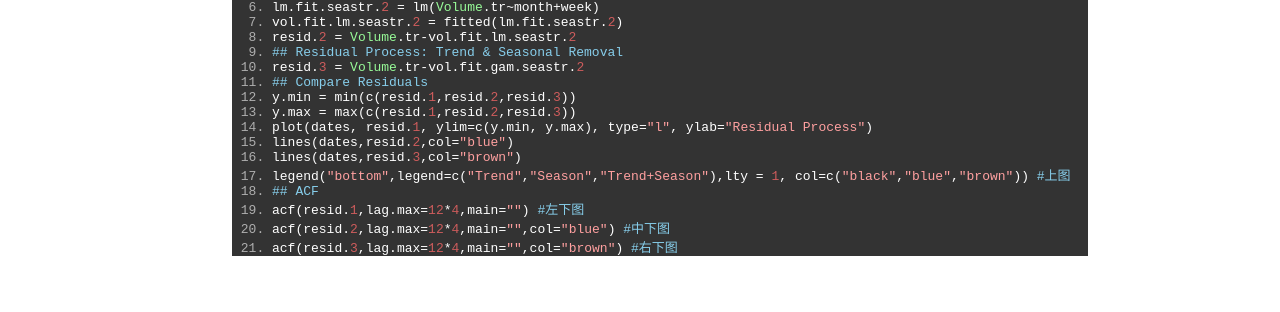
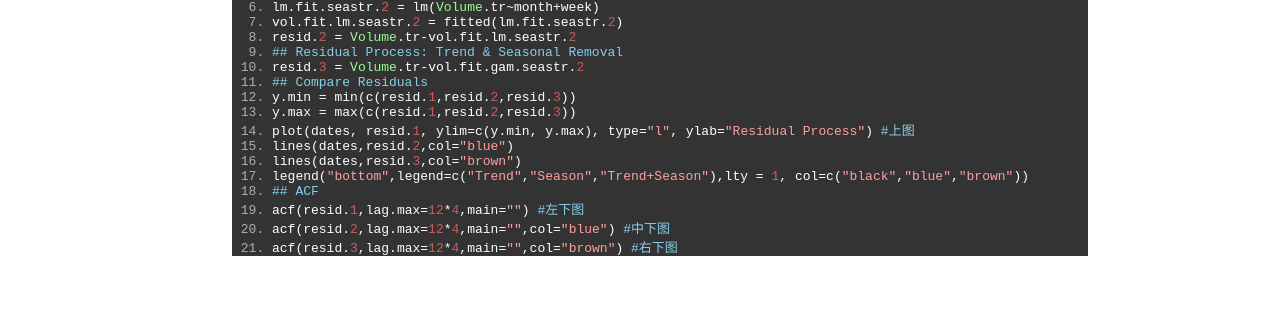
Before and after one commit to sunwenqi10/sunwenqi10.github.io, a Jekyll site: the page built from _posts/2019-03-06-Time_Series_Analysis_In_R_Part1.md, in a window 1280 px wide and 900 px high, scrolled down 5959 px. Shown: the part 136-448 px from the top of the window. Built offline with Jekyll 4.4.1, drawn with Linux system fonts in a browser that asks for light colours; formulas are drawn with MathJax 3; comment, search, counter and statistics services are not loaded.

Commit message:
Update 2019-03-06-Time_Series_Analysis_In_R_Part1.md

```diff
--- a/_posts/2019-03-06-Time_Series_Analysis_In_R_Part1.md
+++ b/_posts/2019-03-06-Time_Series_Analysis_In_R_Part1.md
@@ -223,10 +223,10 @@ resid.3 = Volume.tr-vol.fit.gam.seastr.2
 ## Compare Residuals
 y.min = min(c(resid.1,resid.2,resid.3))
 y.max = max(c(resid.1,resid.2,resid.3))
-plot(dates, resid.1, ylim=c(y.min, y.max), type="l", ylab="Residual Process")
+plot(dates, resid.1, ylim=c(y.min, y.max), type="l", ylab="Residual Process") #上图
 lines(dates,resid.2,col="blue")
 lines(dates,resid.3,col="brown")
-legend("bottom",legend=c("Trend","Season","Trend+Season"),lty = 1, col=c("black","blue","brown")) #上图
+legend("bottom",legend=c("Trend","Season","Trend+Season"),lty = 1, col=c("black","blue","brown"))
 ## ACF
 acf(resid.1,lag.max=12*4,main="") #左下图
 acf(resid.2,lag.max=12*4,main="",col="blue") #中下图
```
